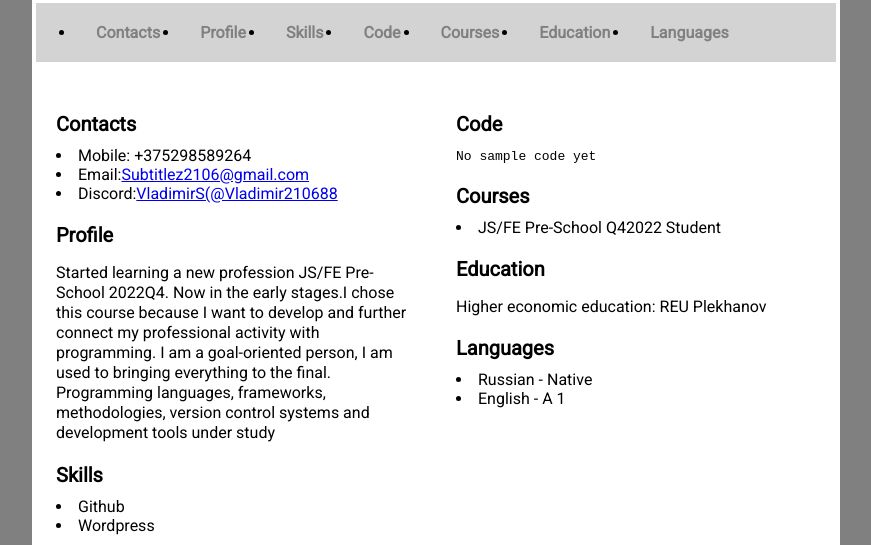
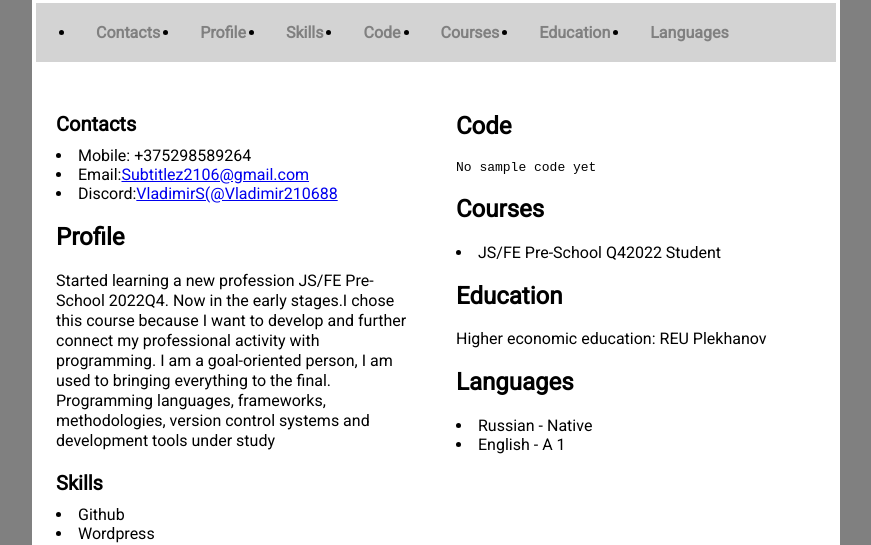
Before and after one commit to Vladimir210688/rsschool-cv, a plain HTML site: page index.html in a window 1280 px wide. Shown: the part 269-814 px from the top of the page, without its empty margins (204-1075 px from the left). Drawn offline with Linux system fonts and the light colour scheme.

Commit message:
feat: fixed fobt size

```diff
--- a/index.html
+++ b/index.html
@@ -33,20 +33,20 @@
           <li class="text">Mobile: +375298589264</li>
           <li class="text">Email:<a class="link" href="#">Subtitlez2106@gmail.com</a></li>
           <li class="text">Discord:<a class="link" href="#">VladimirS(@Vladimir210688</a></li>
-          <h3>Profile</h3>
+          <h2>Profile</h2>
           <p class="text">Started learning a new profession JS/FE Pre-School 2022Q4. Now in the early stages.I chose this course because I want to develop and further connect my professional activity with programming. I am a goal-oriented person, I am used to bringing everything to the final. Programming languages, frameworks, methodologies, version control systems and development tools under study</p>
           <h3>Skills</h3>
           <li class="text">Github</li>
           <li class="text">Wordpress</li>
         </div>
         <div class="sidebar">
-          <h3>Code</h3>
+          <h2>Code</h2>
           <pre class="text pre">No sample code yet</pre>
-          <h3>Courses</h3>
+          <h2>Courses</h2>
           <li class="text">JS/FE Pre-School Q42022 Student</li>
-          <h3>Education</h3>
+          <h2>Education</h2>
           <p class="text">Higher economic education: REU Plekhanov</p>
-          <h3>Languages</h3>
+          <h2>Languages</h2>
           <li class="text">Russian - Native</li>
           <li class="text">English - A 1</li>
         </div>
```
